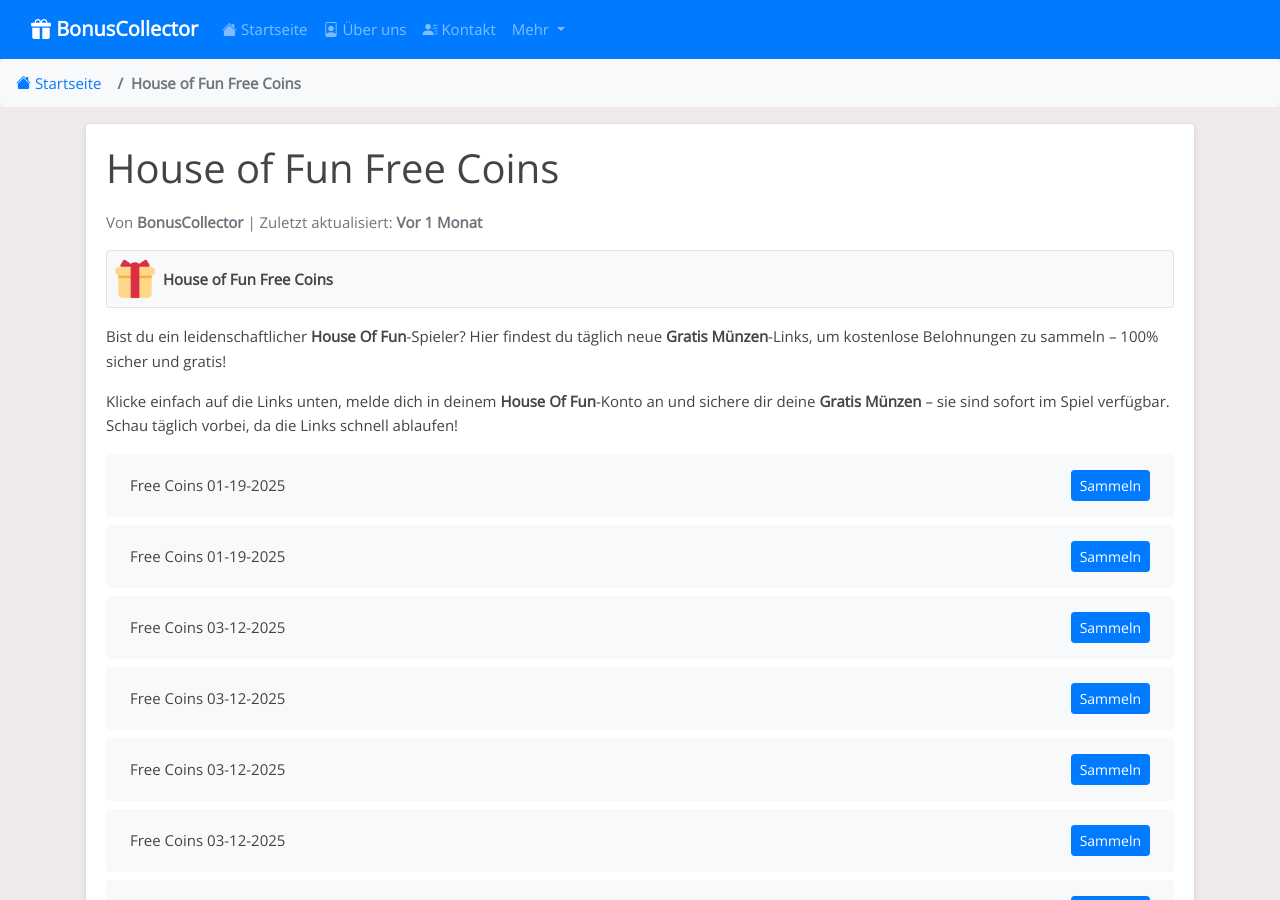
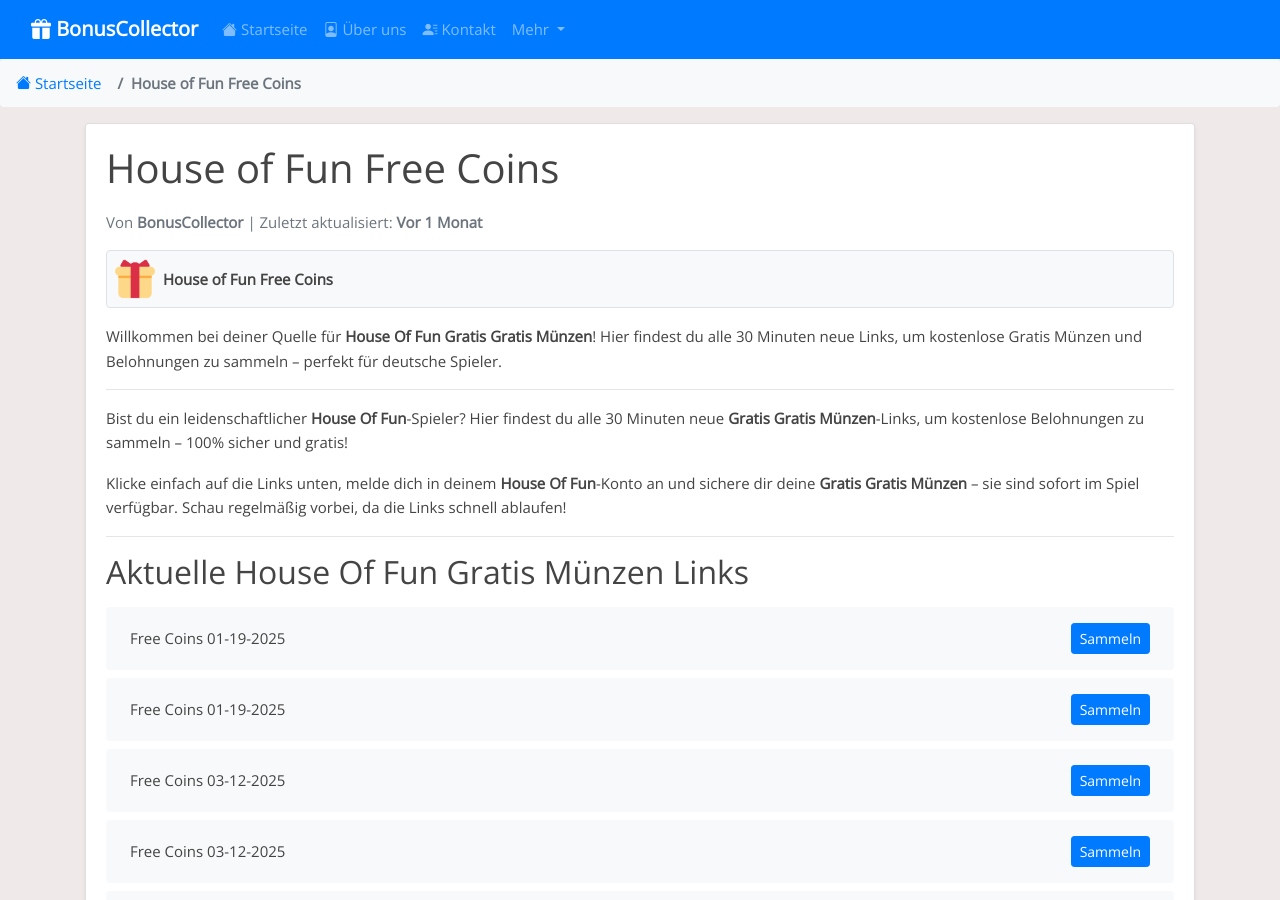
Before and after one commit to Prollad99/bs-de, a Jekyll site: the page built from _posts/2025-01-19-house-of-fun.md, in a window 1280 px wide and 900 px high. Built offline with Jekyll 4.4.1, drawn with Linux system fonts in a browser that asks for light colours.

Commit message:
Update house-of-fun reward links, content, and last modified date

```diff
--- a/_includes/house-of-fun_post.html
+++ b/_includes/house-of-fun_post.html
@@ -1,3 +1,11 @@
-Bist du ein leidenschaftlicher **House Of Fun**-Spieler? Hier findest du täglich neue **Gratis Münzen**-Links, um kostenlose Belohnungen zu sammeln – 100% sicher und gratis!
+Willkommen bei deiner Quelle für **House Of Fun Gratis Gratis Münzen**! Hier findest du alle 30 Minuten neue Links, um kostenlose Gratis Münzen und Belohnungen zu sammeln – perfekt für deutsche Spieler.
 
-Klicke einfach auf die Links unten, melde dich in deinem **House Of Fun**-Konto an und sichere dir deine **Gratis Münzen** – sie sind sofort im Spiel verfügbar. Schau täglich vorbei, da die Links schnell ablaufen!
+---
+
+Bist du ein leidenschaftlicher **House Of Fun**-Spieler? Hier findest du alle 30 Minuten neue **Gratis Gratis Münzen**-Links, um kostenlose Belohnungen zu sammeln – 100% sicher und gratis!
+
+Klicke einfach auf die Links unten, melde dich in deinem **House Of Fun**-Konto an und sichere dir deine **Gratis Gratis Münzen** – sie sind sofort im Spiel verfügbar. Schau regelmäßig vorbei, da die Links schnell ablaufen!
+
+---
+
+## Aktuelle House Of Fun Gratis Münzen Links
```
